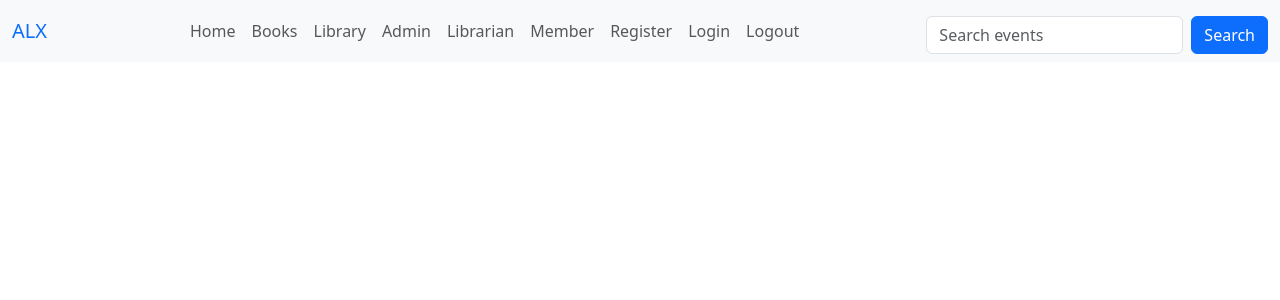
After one commit to CodeOmari/Alx_DjangoLearnLab, a Django app: page / in a window 1280 px wide. The commit adds this page. Shown: the top 300 px of the page. Run offline with Django 5.2, Linux system fonts and the light colour scheme.

Commit message:
Added Master Template

```diff
--- a/django-models/LibraryProject/LibraryProject/urls.py
+++ b/django-models/LibraryProject/LibraryProject/urls.py
@@ -16,7 +16,26 @@ Including another URLconf
 """
 from django.contrib import admin
 from django.urls import path
+from relationship_app import views
+from django.contrib.auth.views import LoginView, LogoutView
 
 urlpatterns = [
+    path('', views.home, name= "home"),
+
     path('admin/', admin.site.urls),
+    path('books/', views.book_list_view, name='book_list'),  # URL for the function-based view
+    path('library/<int:pk>/', views.LibraryDetailView.as_view(), name='library_detail'),  # URL for the class-based view
+
+    path('register/', views.register, name='register'),
+    path('login/', LoginView.as_view(template_name='relationship_app/login.html'), name='login'),
+    path('logout/', LogoutView.as_view(template_name='relationship_app/logout.html'), name='logout'),
+
+    path('admin/', views.admin_view, name='admin_view'),
+    path('librarian-view/', views.librarian_view, name='librarian_view'),
+    path('member-view/', views.member_view, name='member_view'),
+
+
+    path('add_book/', views.add_book, name='add_book'),
+    path('edit_book/<int:pk>/', views.edit_book, name='edit_book'),
+    path('book/delete/<int:pk>/', views.delete_book, name='delete_book'),
 ]
--- a/django-models/LibraryProject/relationship_app/templates/relationship_app/admin_view.html
+++ b/django-models/LibraryProject/relationship_app/templates/relationship_app/admin_view.html
@@ -1,3 +1,4 @@
+
 <!DOCTYPE html>
 <html lang="en">
 <head>
--- a/django-models/LibraryProject/relationship_app/templates/relationship_app/librarian_view.html
+++ b/django-models/LibraryProject/relationship_app/templates/relationship_app/librarian_view.html
@@ -1,3 +1,4 @@
+
 <!DOCTYPE html>
 <html lang="en">
 <head>
--- a/django-models/LibraryProject/relationship_app/templates/relationship_app/login.html
+++ b/django-models/LibraryProject/relationship_app/templates/relationship_app/login.html
@@ -4,7 +4,6 @@
 <head>
     <meta charset="UTF-8">
     <title>Login</title>
-    <link rel="stylesheet" href="{% static 'css/styles.css' %}">
 </head>
 <body>
     <h1>Login</h1>
--- /dev/null
+++ b/django-models/LibraryProject/relationship_app/templates/relationship_app/master.html
@@ -0,0 +1,65 @@
+<!DOCTYPE html>
+<html lang="en">
+<head>
+    <meta charset="UTF-8">
+    <meta name="viewport" content="width=device-width, initial-scale=1.0">
+    <link href="https://cdn.jsdelivr.net/npm/bootstrap@5.3.3/dist/css/bootstrap.min.css" rel="stylesheet">
+    <script src="https://cdn.jsdelivr.net/npm/bootstrap@5.3.3/dist/js/bootstrap.bundle.min.js"></script>
+
+    {% block title %}
+        <title>Relationship app</title>
+    {% endblock %}
+</head>
+<body>
+
+    <nav class="navbar navbar-expand-sm navbar-light bg-light sticky-top">
+        <div class="container-fluid">
+          <a class="navbar-brand text-primary" href="#">
+              ALX
+          </a>
+          <button class="navbar-toggler" type="button" data-bs-toggle="collapse" data-bs-target="#mynavbar">
+            <span class="navbar-toggler-icon"></span>
+          </button>
+          <div class="collapse navbar-collapse" id="mynavbar">
+            <ul class="navbar-nav me-auto ms-auto">
+              <li class="nav-item">
+                <a class="nav-link rounded-pill p-2" href="{% url 'home' %}">Home</a>
+              </li>
+              <li class="nav-item">
+                <a class="nav-link rounded-pill p-2" href="{% url 'book_list' %}">Books</a>
+              </li>
+              <li class="nav-item">
+                <a class="nav-link rounded-pill p-2" href="#">Library</a>
+              </li>
+              <li class="nav-item">
+                <a class="nav-link rounded-pill p-2" href="{% url 'admin_view' %}">Admin</a>
+              </li>
+              <li class="nav-item">
+                <a class="nav-link rounded-pill p-2" href="{% url 'librarian_view' %}">Librarian</a>
+              </li>
+              <li class="nav-item">
+                <a class="nav-link rounded-pill p-2" href="{% url 'member_view' %}">Member</a>
+              </li>
+              <li class="nav-item">
+                <a class="nav-link rounded-pill p-2" href="{% url 'register' %}">Register</a>
+              </li>
+              <li class="nav-item">
+                <a class="nav-link rounded-pill p-2 w-100" href="{% url 'login' %}">Login</a>
+              </li>
+              <li class="nav-item">
+                <a class="nav-link rounded-pill p-2 w-100" href="{% url 'logout' %}">Logout</a>
+              </li>
+            </ul>
+            <form class="d-flex pt-2" method="get" action="#">
+              <input class="form-control me-2" type="text" name="search" placeholder="Search events">
+              <button class="btn btn-primary" type="submit">Search</button>
+            </form>
+          </div>
+        </div>
+      </nav>
+
+      {% block content %}
+      {% endblock %}
+
+</body>
+</html>
--- a/django-models/LibraryProject/relationship_app/templates/relationship_app/member_view.html
+++ b/django-models/LibraryProject/relationship_app/templates/relationship_app/member_view.html
@@ -1,3 +1,4 @@
+
 <!DOCTYPE html>
 <html lang="en">
 <head>
--- a/django-models/LibraryProject/relationship_app/templates/relationship_app/register.html
+++ b/django-models/LibraryProject/relationship_app/templates/relationship_app/register.html
@@ -4,7 +4,6 @@
 <head>
     <meta charset="UTF-8">
     <title>Register</title>
-    <link rel="stylesheet" href="{% static 'css/styles.css' %}">
 </head>
 <body>
     <h1>Register</h1>
--- a/django-models/LibraryProject/relationship_app/views.py
+++ b/django-models/LibraryProject/relationship_app/views.py
@@ -9,6 +9,9 @@ from django.contrib.auth.decorators import user_passes_test
 from django.shortcuts import render
 from .models import UserProfile
 from django.contrib.auth.decorators import permission_required
+
+def home(request):
+    return render(request, 'relationship_app/master.html')
 
 def is_admin(user):
     return user.userprofile.role == 'Admin'
```
